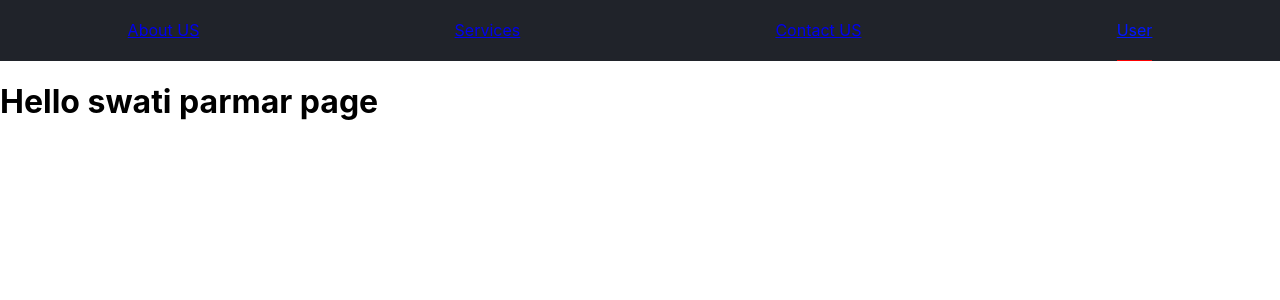
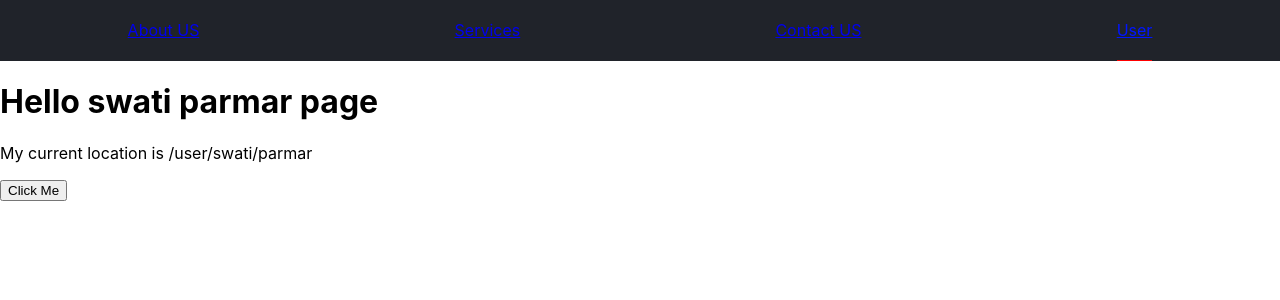
Before and after one commit to swati-parmar/Interviewquestions, a React (Create React App) app: page /user/swati/parmar in a window 1280 px wide. Shown: the top 300 px of the page. Built offline with nearby package versions, Linux system fonts and the light colour scheme.

Commit message:
use useLocation Hook

```diff
--- a/src/Component/reactrouter/User.js
+++ b/src/Component/reactrouter/User.js
@@ -1,5 +1,5 @@
 import React from 'react';
-import { useParams } from 'react-router-dom';
+import { useParams, useLocation } from 'react-router-dom';
 
 // const User = ({ match }) => {
 //     return  <h1>Hello {match.params.name} page </h1>
@@ -7,8 +7,17 @@
 
 const User = () => {
     const { firstname, lastname } = useParams();
+    const location = useLocation();
+    console.log(location);
+
     return  (
-        <h1>Hello {firstname} {lastname} page </h1>
+        <div>
+            <h1>Hello {firstname} {lastname} page </h1>
+            <p>My current location is {location.pathname} </p>
+            {location.pathname === `/user/swati/parmar` ? (
+            <button onClick={() => alert(`you are awesome`)}> Click Me</button>
+            ) : null}
+        </div>
     )
 };
 
```
